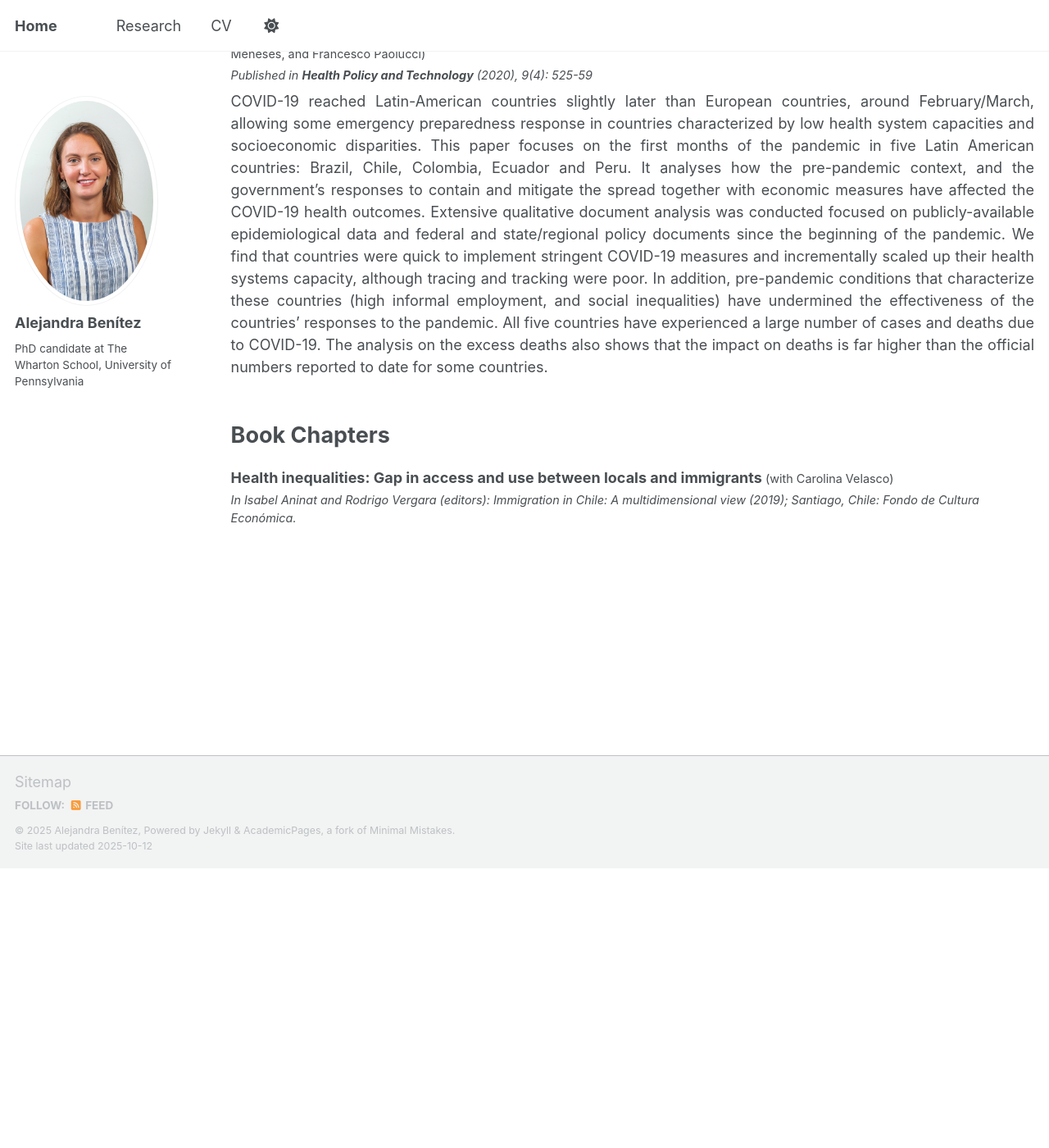
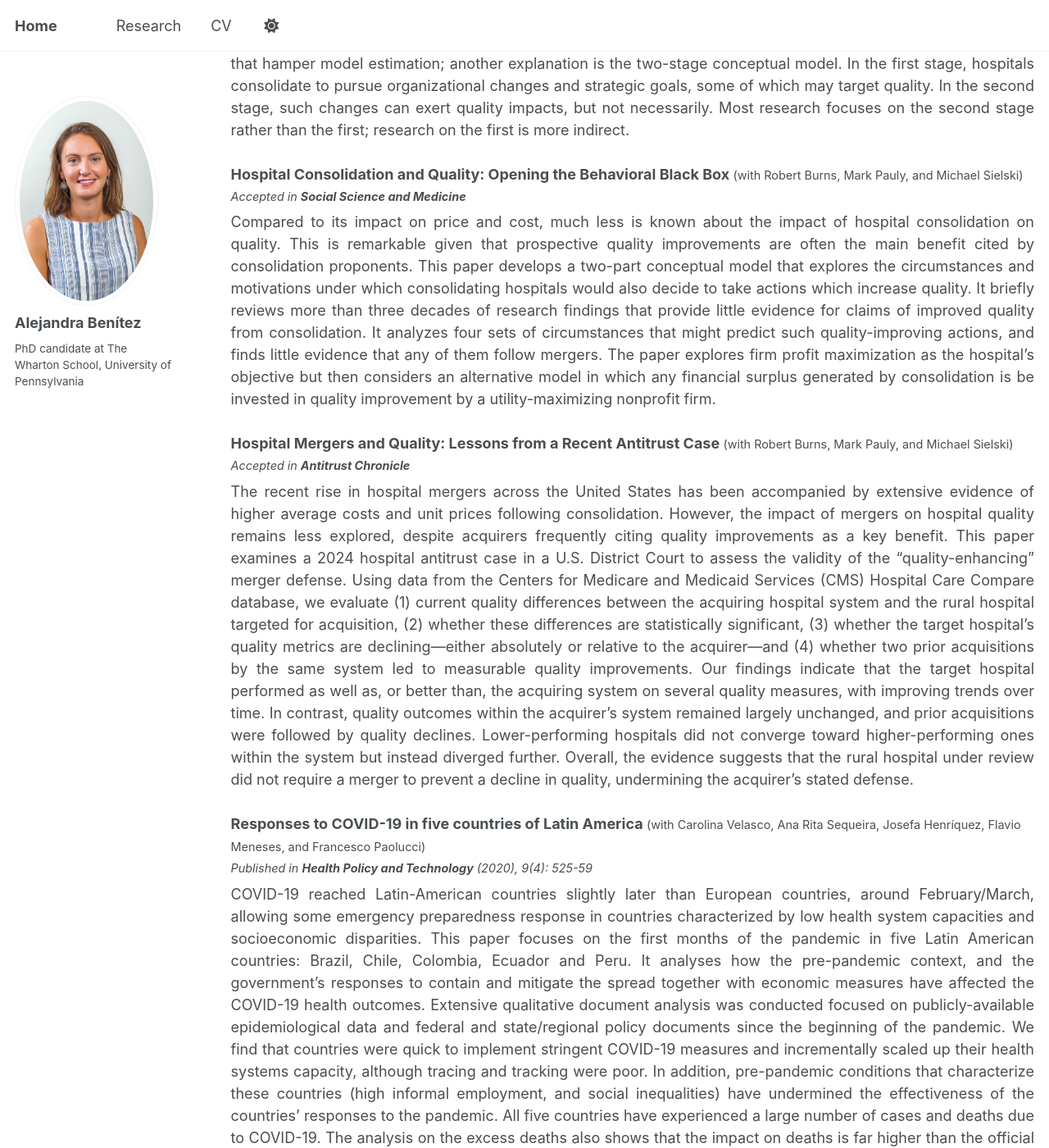
Before and after one commit to mbenitez92/mabenitez.github.io, a Jekyll site: the page built from _pages/research.html, in a window 1280 px wide and 1400 px high, scrolled down 1133 px. Shown: the whole window at 82% size. Built offline with Jekyll 4.4.1, drawn with Linux system fonts in a browser that asks for light colours; a script that is not in the unit is left out; before the commit the page ends 2192 px from its top, so only the background shows below that; some of the changed text lies outside the part shown.

Commit message:
adding some abstracts

```diff
--- a/_pages/research.html
+++ b/_pages/research.html
@@ -19,6 +19,11 @@ author_profile: true
     <span style="font-size: 0.8em; font-weight: normal;"></span>
   </div>
   <div style="font-size: 1em; margin-top: 0.4em; text-align: justify;">
+    Waiting times are a key rationing mechanism in health care systems. While they do not impose direct monetary costs, they generate substantial indirect costs - such as pain, deterioration in health status, income loss, and the need for caregiving.
+    This paper examines how waiting times affect individuals' decisions to seek elective surgery, the total volume of treatment (including demand through emergency admissions), and the choice between delayed but zero-copayment public care and faster, more costly private care.
+    I use rich administrative data from Chile's public insurer (Fonasa), linking waiting list records, private claims, and public hospital discharges. Exploiting exogenous variation from a policy that caps waiting times for gallstone surgery and hip replacement at specific ages,
+    I find that halving waiting times increases care-seeking by 30% for gallstones and around 14% for hip replacement, driven primarily by lower-income patients and, in the case of gallstones, those with low severity. For gallstones, shorter waits reduce emergency admissions,
+    resulting in a 6% net increase in treatment. Consistent with waiting time acting as a non-price rationing device, public sector utilization rises as private care use declines by 30% and 6% for the two procedures, respectively.
   </div>
 </div>
 
@@ -92,6 +97,14 @@ author_profile: true
 
   <!-- Abstract -->
   <div style="font-size: 1em; margin-top: 0.4em; text-align: justify;">
+    Compared to its impact on price and cost, much less is known about the impact of hospital consolidation on
+    quality. This is remarkable given that prospective quality improvements are often the main benefit cited by
+    consolidation proponents. This paper develops a two-part conceptual model that explores the circumstances and motivations under which consolidating hospitals would also decide to take actions which increase quality. It
+    briefly reviews more than three decades of research findings that provide little evidence for claims of improved
+    quality from consolidation. It analyzes four sets of circumstances that might predict such quality-improving
+    actions, and finds little evidence that any of them follow mergers. The paper explores firm profit maximization
+    as the hospital’s objective but then considers an alternative model in which any financial surplus generated
+    by consolidation is be invested in quality improvement by a utility-maximizing nonprofit firm.
   </div>
 </div>
 
@@ -110,6 +123,14 @@ author_profile: true
 
   <!-- Abstract -->
   <div style="font-size: 1em; margin-top: 0.4em; text-align: justify;">
+    The recent rise in hospital mergers across the United States has been accompanied by extensive evidence of higher average costs and unit prices following consolidation.
+    However, the impact of mergers on hospital quality remains less explored, despite acquirers frequently citing quality improvements as a key benefit.
+    This paper examines a 2024 hospital antitrust case in a U.S. District Court to assess the validity of the “quality-enhancing” merger defense.
+    Using data from the Centers for Medicare and Medicaid Services (CMS) Hospital Care Compare database, we evaluate (1) current quality differences between the acquiring hospital system and the rural hospital targeted for acquisition, (2) whether these differences are statistically significant,
+    (3) whether the target hospital’s quality metrics are declining—either absolutely or relative to the acquirer—and (4) whether two prior acquisitions by the same system led to measurable quality improvements. Our findings indicate that the target hospital performed as well as,
+    or better than, the acquiring system on several quality measures, with improving trends over time. In contrast, quality outcomes within the acquirer’s system remained largely unchanged, and prior acquisitions were followed by quality declines.
+    Lower-performing hospitals did not converge toward higher-performing ones within the system but instead diverged further. Overall, the evidence suggests that the rural hospital under review did not require a merger to prevent a decline in quality,
+    undermining the acquirer’s stated defense.
   </div>
 </div>
 
```
Also changed, not shown: _pages/cv.md (+2 -0 lines), 6 other files.
